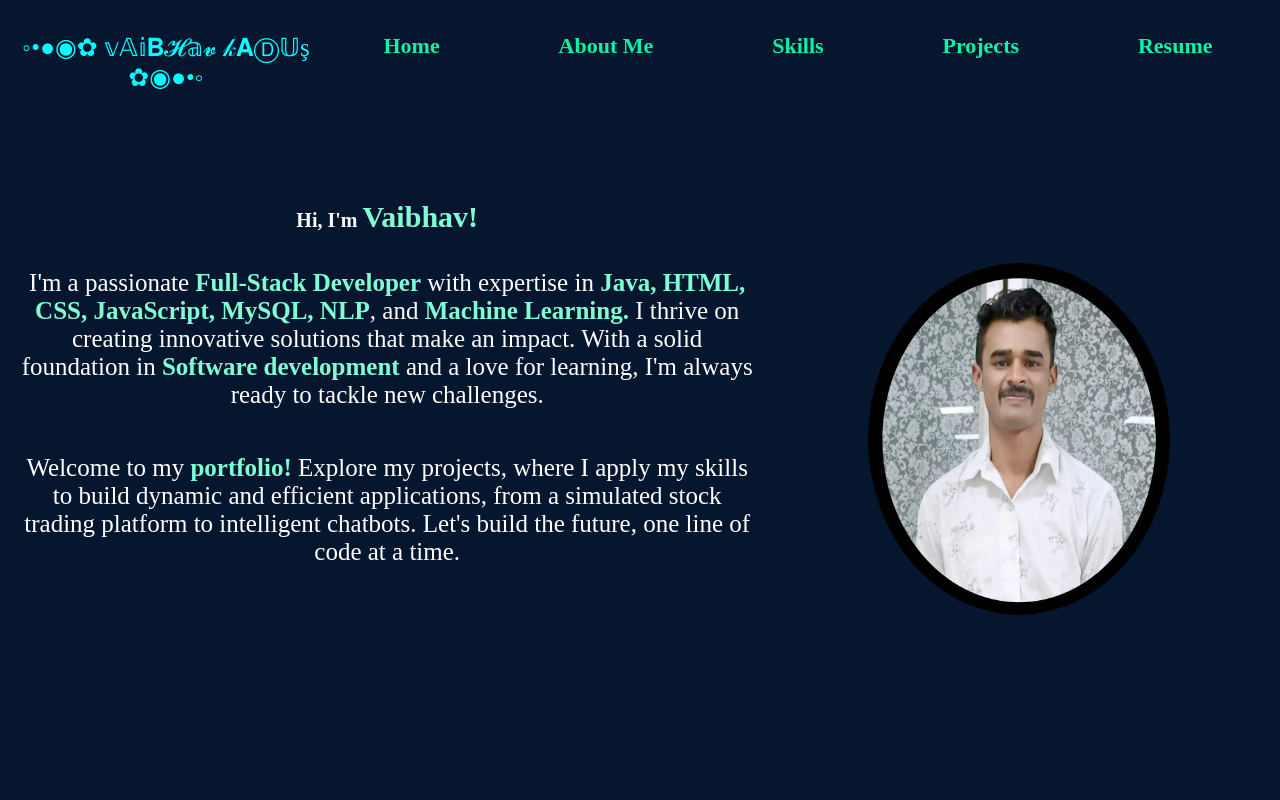
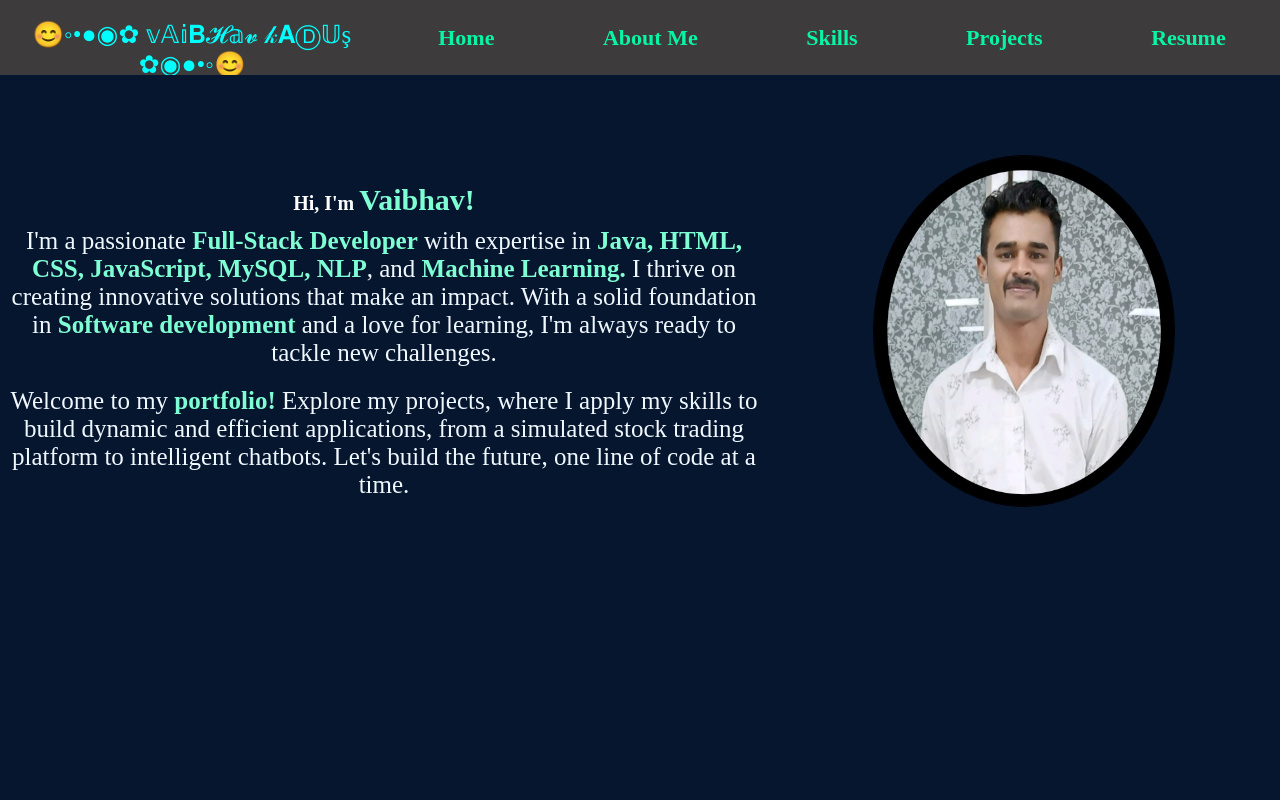
Before and after one commit to vaibhavkadsus/Portfolio_Using_Angular, an Angular app: page / in a window 1280 px wide. Shown: the top 800 px of the page. Built offline with nearby package versions, Linux system fonts and the light colour scheme.

Commit message:
Add Home page emog

```diff
--- a/src/app/app.component.css
+++ b/src/app/app.component.css
@@ -8,16 +8,17 @@
     padding: 0%;
 }
 .box1{
-    width: 25%;
+    width: 30%;
     height: 75px;
     /* background-color:dimgray; */
     text-align: center;
+    margin-top: 40px;
     font-size: 25px;
     color: rgb(119, 239, 239);
 }
 .navbar{
 
-   width: 75%;
+   width: 70%;
     height: 75px;
     /* background-color: dimgray; */
     font-size: 25px;
@@ -86,12 +87,16 @@ a:before {
     height: 100vh;
     display: flex; /* Add flexbox */
     text-align: center;
-    margin-top: 100px;
+
+    margin-top: 0px;
+    background-color: rgb(7, 22, 47);;
 }
 .section1{
     width: 60%;
     height: 100vh;
     justify-content: center;
+    background-color: rgb(7, 22, 47);
+    color: aliceblue;
     /* background-color: rgb(31, 52, 52); */
 }
 .section2 {
@@ -101,6 +106,7 @@ a:before {
     text-align: center;
     margin-top: 80px;
     justify-content: center;
+    background-color: rgb(7, 22, 47);
 }
 .vphoto{
     width: 300px;
--- a/src/app/app.component.html
+++ b/src/app/app.component.html
@@ -1,6 +1,6 @@
-<div class="parent" id="navbar1">
+<div class="parent" id="navbar1" style="background-color: rgb(61, 59, 59) ;" >
   <div class="box1">
-      <p style="color: aqua;">◦•●◉✿ 𝕧𝔸𝕚𝐁𝓗𝕒𝓿 𝓀𝐀Ⓓ𝕌ş ✿◉●•◦</p>
+    <p style="color: aqua;">😊◦•●◉✿ 𝕧𝔸𝕚𝐁𝓗𝕒𝓿 𝓀𝐀Ⓓ𝕌ş ✿◉●•◦😊</p>
   </div>
       <div class="navbar">
           <ul>
@@ -13,8 +13,10 @@
   </div>
 </div>
 <div class="parent2" >
+  <br><br><br><br><br><br><br><br><br><br><br><br><br><br><br><br><br><br>
   <div class="section1">
       <section id="introduction">
+        <br><br><br><br><br><br>
           <h1 style="color: white; font-size: 20px;">Hi, I'm <B style="color: aquamarine; font-size: 30px;">Vaibhav!</B></h1>
           <p class="intro">
             I'm a passionate <b style="color: aquamarine;">Full-Stack Developer</b> with expertise in <b style="color: aquamarine;">Java, HTML, CSS, JavaScript, MySQL, NLP</b>, and <b style="color: aquamarine;">Machine Learning.</b> I thrive on creating innovative solutions that make an impact. With a solid foundation in <b style="color: aquamarine;">Software development</b> and a love for learning, I'm always ready to tackle new challenges.
--- a/src/styles.css
+++ b/src/styles.css
@@ -1,5 +1,4 @@
 *{
-
-        background-color: rgb(7, 22, 47);
-        color: white;
-}/* You can add global styles to this file, and also import other style files */
+        padding: 0%;
+        margin: 0%;
+}
```
